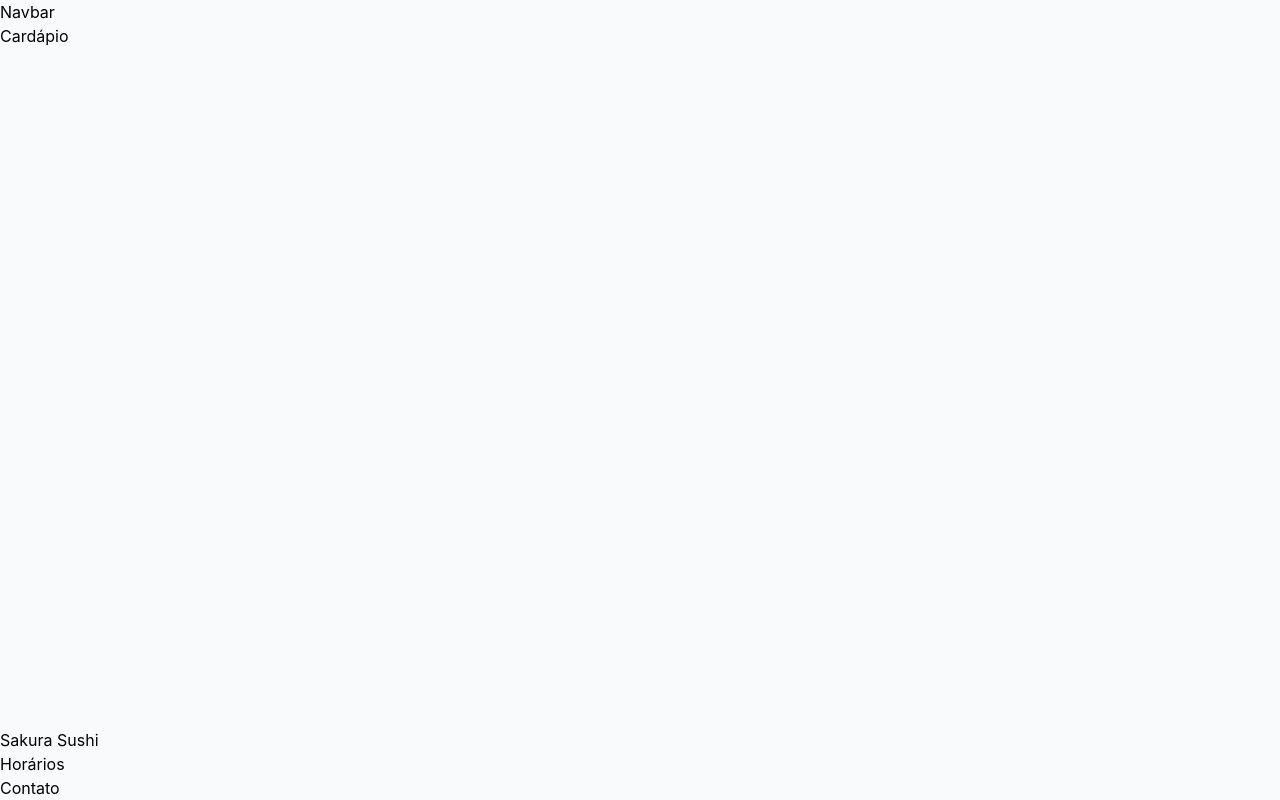
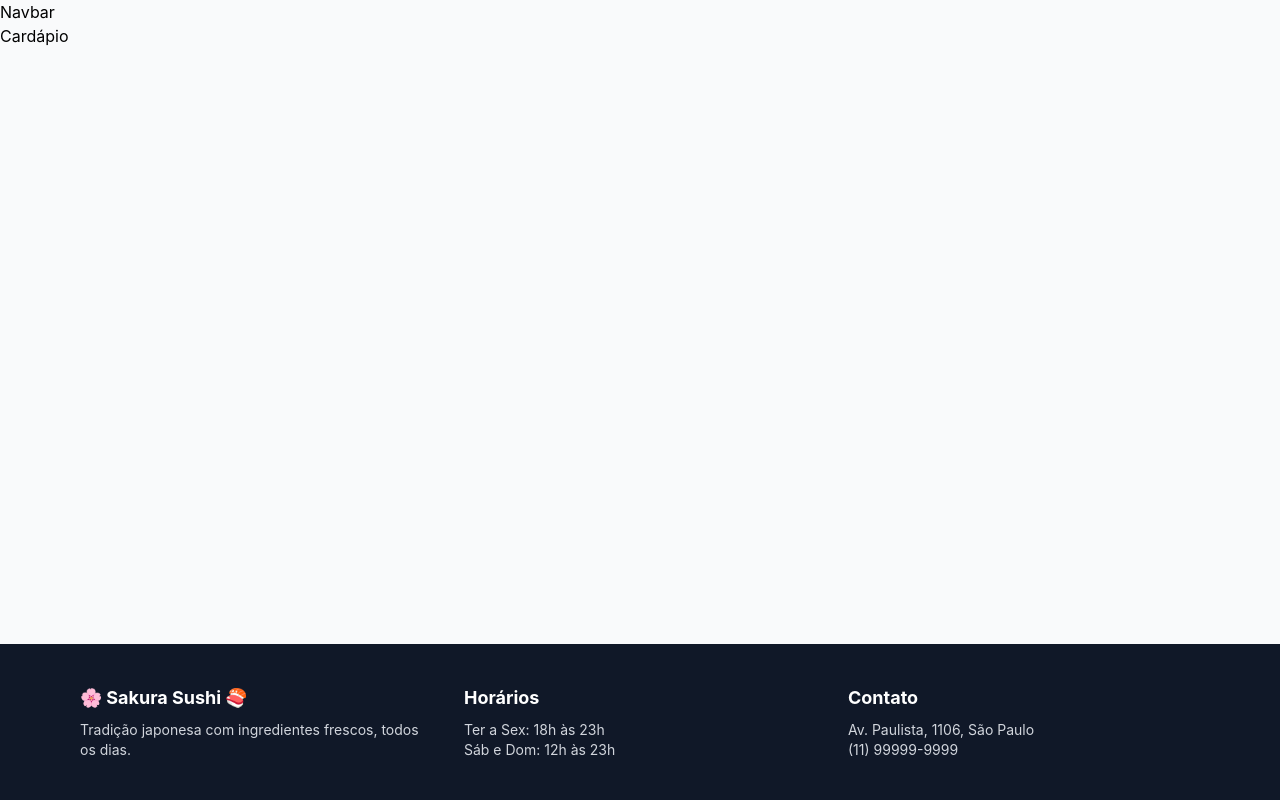
Before and after one commit to ninixzzs/CP5-techflow-dashboard, a React (Vite) app: page /cardapio in a window 1280 px wide. Built offline with nearby package versions, Linux system fonts and the light colour scheme.

Commit message:
style: adiciona conteudo e estilo ao footer

```diff
--- a/src/pages/Footer.jsx
+++ b/src/pages/Footer.jsx
@@ -1,10 +1,23 @@
 // src/components/Footer.jsx
 export default function Footer() {
-return (
-  <footer>
-    <div>Sakura Sushi</div>
-    <div>Horários</div>
-    <div>Contato</div>
-  </footer>
- )
+  return (
+    <footer className="bg-gray-900 text-gray-300">
+      <div className="mx-auto grid max-w-6xl gap-8 px-4 py-10 md:grid-cols-3">
+        <div>
+          <h3 className="mb-2 text-lg font-bold text-white">🌸 Sakura Sushi 🍣</h3>
+          <p className="text-sm">Tradição japonesa com ingredientes frescos, todos os dias.</p>
+        </div>
+        <div>
+          <h3 className="mb-2 text-lg font-bold text-white">Horários</h3>
+          <p className="text-sm">Ter a Sex: 18h às 23h</p>
+          <p className="text-sm">Sáb e Dom: 12h às 23h</p>
+        </div>
+        <div>
+          <h3 className="mb-2 text-lg font-bold text-white">Contato</h3>
+          <p className="text-sm">Av. Paulista, 1106, São Paulo</p>
+          <p className="text-sm">(11) 99999-9999</p>
+        </div>
+      </div>
+    </footer>
+  )
 }
```
